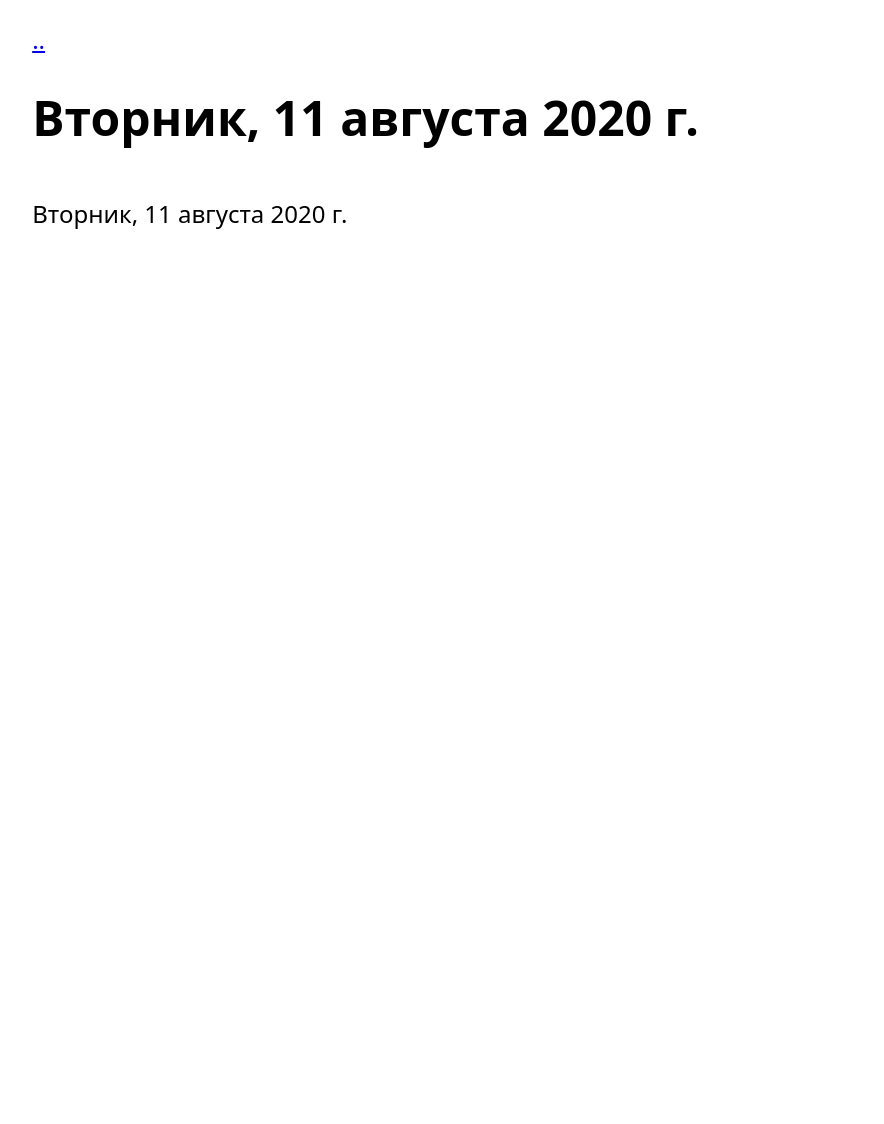
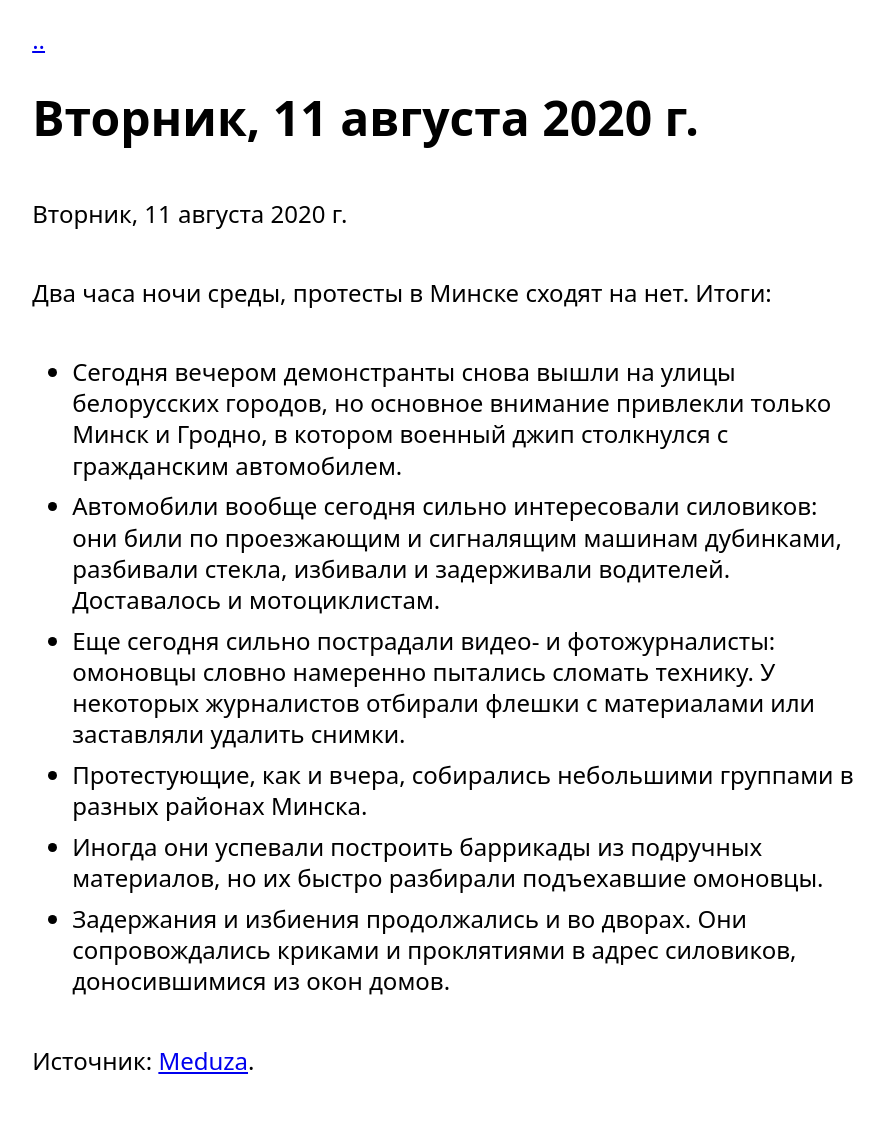
Before and after one commit to free-belarus/info, a Jekyll site: the page built from _posts/Timeline/2020-08-11-news-Tuesday-2020-08-11.md, in a window 1280 px wide. Shown: the whole page, without its empty margins (196-1080 px from the left). Built offline with Jekyll 4.4.1, drawn with Linux system fonts in a browser that asks for light colours; before the commit the page ends 900 px from its top, so only the background shows below that.

Commit message:
Add last Tuesday

```diff
--- a/_posts/Timeline/2020-08-11-news-Tuesday-2020-08-11.md
+++ b/_posts/Timeline/2020-08-11-news-Tuesday-2020-08-11.md
@@ -4,3 +4,14 @@ title: "Вторник, 11 августа 2020 г."
 ---
 
 Вторник, 11 августа 2020 г.
+
+Два часа ночи среды, протесты в Минске сходят на нет. Итоги:
+
+- Сегодня вечером демонстранты снова вышли на улицы белорусских городов, но основное внимание привлекли только Минск и Гродно, в котором военный джип столкнулся с гражданским автомобилем.
+- Автомобили вообще сегодня сильно интересовали силовиков: они били по проезжающим и сигналящим машинам дубинками, разбивали стекла, избивали и задерживали водителей. Доставалось и мотоциклистам.
+- Еще сегодня сильно пострадали видео- и фотожурналисты: омоновцы словно намеренно пытались сломать технику. У некоторых журналистов отбирали флешки с материалами или заставляли удалить снимки.
+- Протестующие, как и вчера, собирались небольшими группами в разных районах Минска.
+- Иногда они успевали построить баррикады из подручных материалов, но их быстро разбирали подъехавшие омоновцы.
+- Задержания и избиения продолжались и во дворах. Они сопровождались криками и проклятиями в адрес силовиков, доносившимися из окон домов.
+
+Источник: [Meduza](https://t.me/meduzalive/30441).
```
